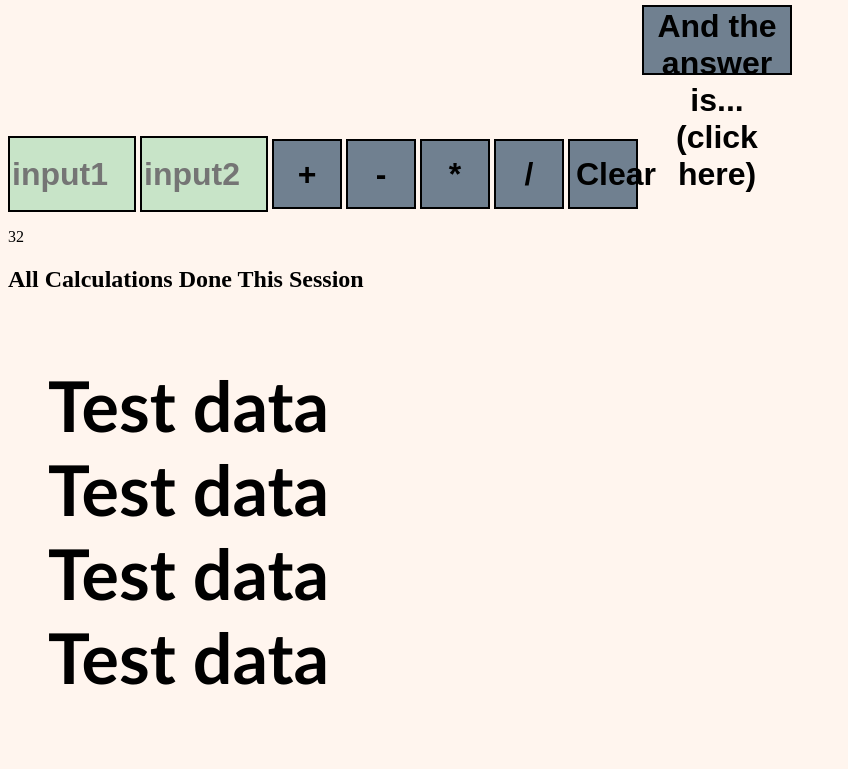
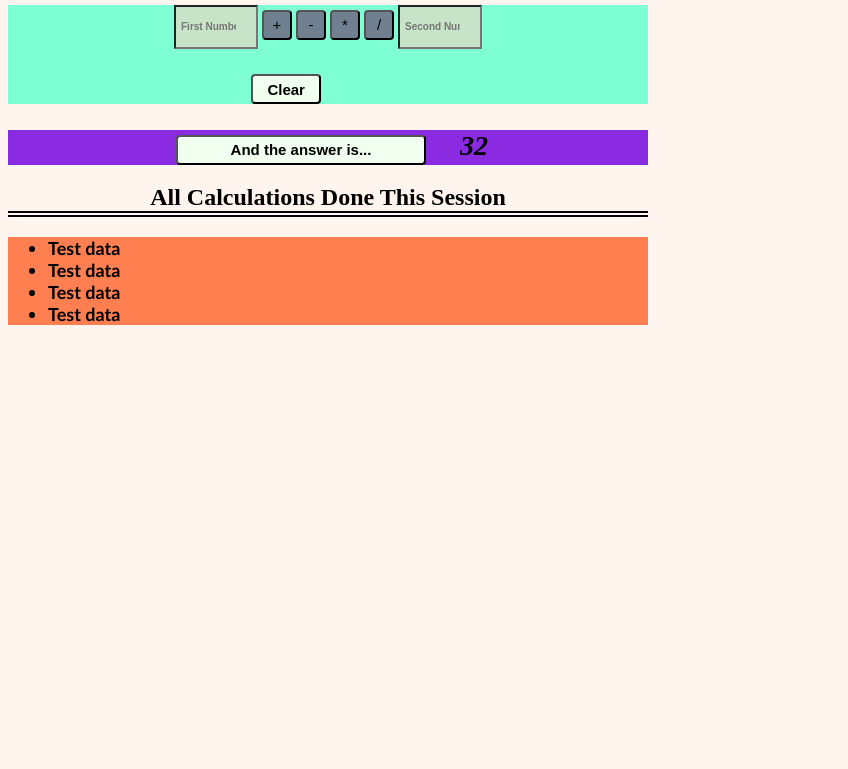
Before and after one commit to codingcolby/jquery-server-side-calculator, a website: page public/index.html in a window 1280 px wide. Shown: the part 62-831 px from the top of the page, without its empty margins (0-848 px from the left). After the commit the page ends 800 px from the top, so only its background shows below. Drawn offline with Linux system fonts and the light colour scheme.

Commit message:
css styling in progress, color is visual aid only not a design choice

```diff
--- a/public/index.html
+++ b/public/index.html
@@ -9,7 +9,9 @@
     <title>jQuery Server-Side Calculator</title>
 </head>
 <body>
+    <header>
     <h2>jQuery Server-Side Calculator</h2>
+</header>
 <!-- TO DO
 -- enhance 2 input elements
 -- enhance mathematical operator + - * / buttons
@@ -19,22 +21,29 @@
 -- display a list of all historical calculations that shows the most recent request and all historical requests with each new submit -->
 
 <!-- user action -->
-<input name="input1" placeholder="input1" type=number></input>
-<input name="input2" placeholder="input2" type=number></input>
+<div class="userActions">
+<input name="input1" placeholder="First Number" type=number></input>
 
-<button name="plus">+</button>
-<button name="minus">-</button>
-<button name="multiply">*</button>
-<button name="divide">/</button>
-<button name="Clear">Clear</button>
 
-<button class="js-submit" name="Submit">And the answer is...(click here)</button>
+<button class="operator" name="plus">+</button>
+<button class="operator" name="minus">-</button>
+<button class="operator" name="multiply">*</button>
+<button class="operator" name="divide">/</button>
+
+<input name="input2" placeholder="Second Number" type=number></input>
+<button class="js-clear" name="clear">Clear</button>
+</div>
+
+<div class="result">
+<button class="js-submit" name="Submit">And the answer is...</button>
 
 <!-- returned data -->
-<div class="answer">  <!-- current caluclation -->
-    <p>32</p>  <!-- sample data for css styling -->
+<span class="answer">  <!-- current caluclation -->
+    32  <!-- sample data for css styling -->
+</span>
 </div>
 
+<!-- returned data -->
 <h2>All Calculations Done This Session</h2>
 <div class="displayCalcHistory"> <!-- GET will refresh and append data here as an unordered list with no bullets, in reverse chronological order -->
     <ul>  <!-- sample data for css styling-->
--- a/public/styles/style.css
+++ b/public/styles/style.css
@@ -1,36 +1,87 @@
 body {
     background-color: seashell;
+/*     font-weight: bold; */
+    width: 50%;
+/*     padding: auto; */
+    text-align: center;
+}
+
+header h2 {
+    border: none;
+}
+
+.userActions {
+/*    padding: auto; */
+background-color: aquamarine
+
 }
 
 input {
-    font-size: xx-large;
+    height: 30px;
+    width: 70px;
+    background-color:rgb(200, 228, 200);
+    font-size: 10px;
     font-weight: bold;
-    width: 120px;
-    height: 70px;
-    background-color:rgb(200, 228, 200);
-    border: 2px solid black;
+    text-align: center;
+    padding: 5px;
 }
 
+input[type="number"] {}
 
 button {
-    font-size: xx-large;
-    font-weight: bold;
-    width: 70px;
-    height: 70px;
+    height: 30px;
+    width: 30px;
     background-color: slategray;
-    border: 2px solid black;
+    border-radius: 4px;
+/*     padding: 5px; */
+    text-align: center;
+    font-size: 15px;
+}
+
+.js-clear {
+background-color: honeydew;
+height: 30px;
+width: 70px;
+font-size: 15px;
+font-weight: bold;
+text-align: center;
+display: block;
+margin: 4% 38%;
+
+}
+
+.result {
+    font-style: italic;
+    width:100%;
+    background-color:blueviolet
 }
 
 .js-submit {
-    width: 150px;
+    background-color: honeydew;
+    width: 250px;
+    font-size: 15px;
+    font-weight: bold;
+    display: inline-block;
+    margin-right: 25px;
+}
+
+.answer {
+    width: 20px;
+    font-size: 28px;
+    font-weight: bold;
+    display: inline-block;
+    margin: 0 0 0 5px;
+}
+
+h2 {
+    border-bottom: 6px double black;
 }
 
 .displayCalcHistory {
-    font-size: 70px;
+    text-align: left;
+    font-size: large;
     font-family: 'Trebuchet MS', 'Lucida Sans Unicode', 'Lucida Grande', 'Lucida Sans', Arial, sans-serif;
     font-weight: bold;
+    padding 0 0 0 20px;
+    background-color:coral
 }
-
-ul {
-    list-style-type: none;
-}
```
